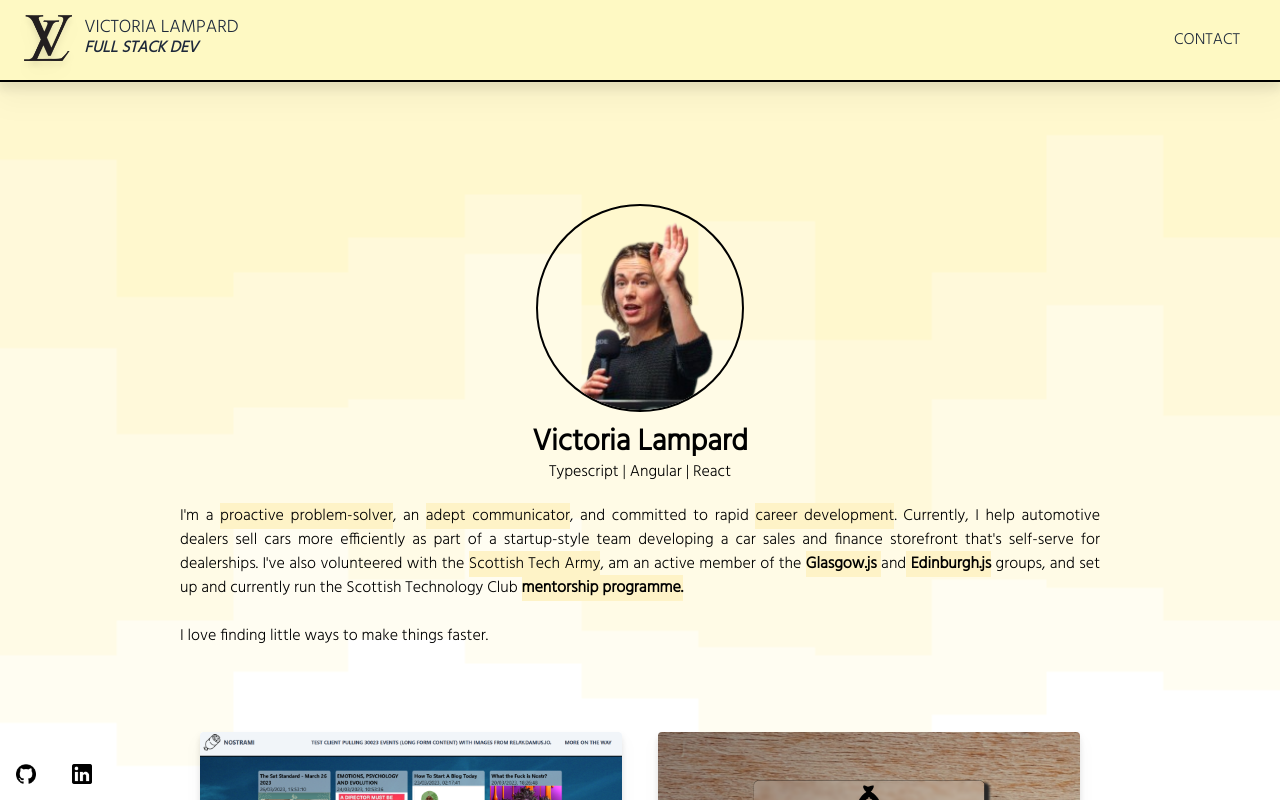
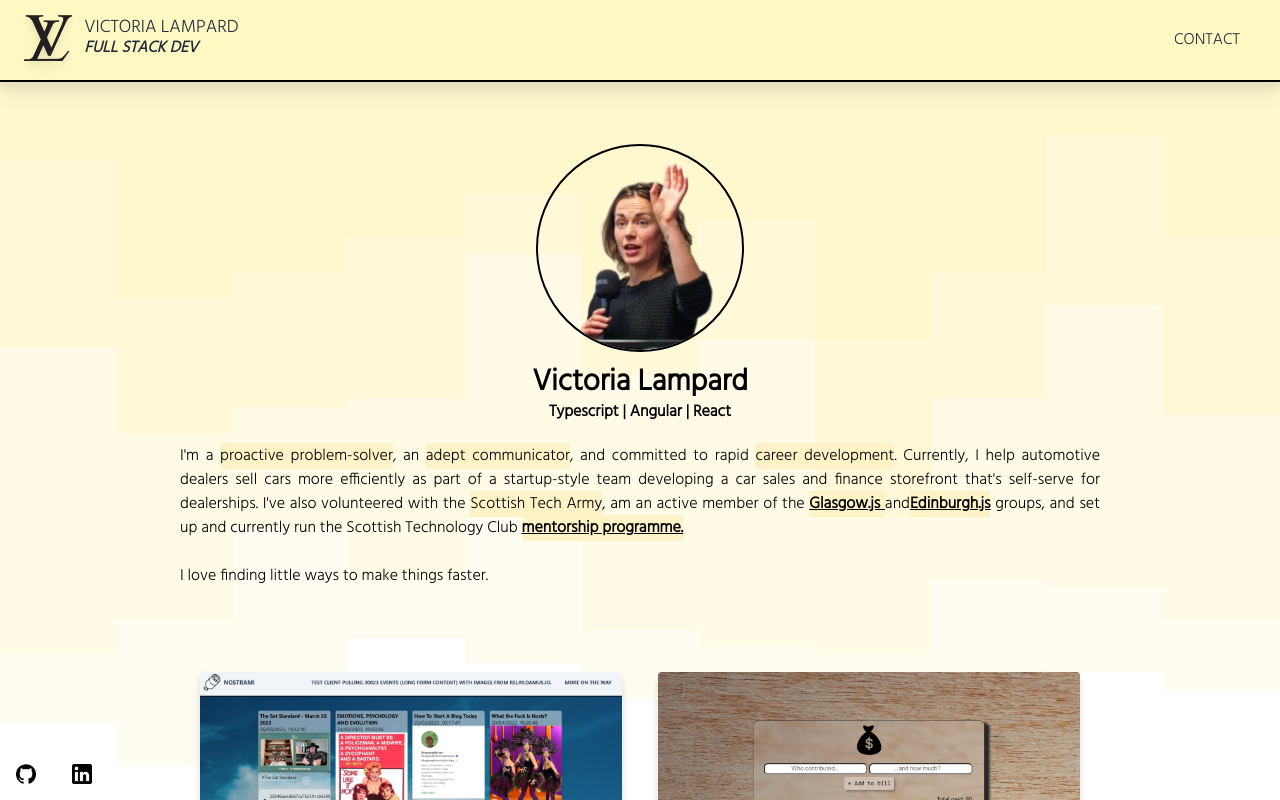
Before and after one commit to vglampard/portfolio-tailwind, a React (Create React App) app: page / in a window 1280 px wide. Shown: the top 800 px of the page. Built offline with nearby package versions, Linux system fonts and the light colour scheme.

Commit message:
adjustments to project card display

```diff
--- a/src/App.js
+++ b/src/App.js
@@ -28,11 +28,11 @@ function App() {
   const IMAGES = { wordpress, github, linkedin };
 
   return (
-    <div className="flex flex-col mt-10 md:mt-20 sm:mt-10 items-center justify-center ">
+    <div className="flex flex-col mt-10 md:mt-5 sm:mt-5 items-center justify-center ">
       <div className="flex flex-col items-center justify-center">
-      <img src={profpic} alt="Victoria Lampard" className="rounded-full mt-14 md:mt-10 w-52 mb-2 border-2 border-black"/>
+        <img src={profpic} alt="Victoria Lampard" className="rounded-full mt-14 md:mt-10 w-52 mb-2 border-2 border-black" />
         <h2 className="text-3xl font-bold mt-1">Victoria Lampard</h2>
-          <h5>Typescript | Angular | React </h5>
+        <h5 className="font-bold">Typescript | Angular | React </h5>
         <div className="p-5 text-justify lg:w-[75vw] md:w-[75vw]">
           I'm a <span className="bg-amber-100">proactive problem-solver</span>, an <span
             className="bg-amber-100">adept
@@ -40,18 +40,18 @@ function App() {
           to rapid <span className="bg-amber-100">career development</span>. Currently, I help automotive dealers sell cars more efficiently as part of a startup-style team
           developing a car sales and finance storefront that's self-serve for
           dealerships. I've also volunteered with the <span className="bg-amber-100">Scottish Tech
-                    Army</span>, am an active member of the <span className="bg-amber-100 font-bold"><a
+            Army</span>, am an active member of the <span className="bg-amber-100 font-bold underline"><a
               href="https://www.glasgowjs.org/" target="_blank">Glasgow.js</a> </span> and
-                    <span className="bg-amber-100 font-bold"><a
-                        href="https://www.glasgowjs.org/" target="_blank"> Edinburgh.js</a></span> groups, and set up and
-                    currently run the Scottish Technology Club <span className="bg-amber-100 font-bold"><a
+          <span className="bg-amber-100 font-bold underline"><a
+            href="https://www.glasgowjs.org/" target="_blank">Edinburgh.js</a></span> groups, and set up and
+          currently run the Scottish Technology Club <span className="bg-amber-100 font-bold underline"><a
             href="https://www.scottishtechnology.club/mentoring"
-                    target="_blank">mentorship programme.</a></span> <br/><br/>
+            target="_blank">mentorship programme.</a></span> <br /><br />
           I love finding little ways to make things faster.
         </div>
       </div>
       <div className="flex flex-col justify-center">
-          <Projects/>
+        <Projects />
       </div>
     </div>
   );
--- a/src/components/Projects/ProjectsCard.js
+++ b/src/components/Projects/ProjectsCard.js
@@ -34,7 +34,7 @@ export default function ProjectsCard({ project, MODAL_STATES }) {
     <div>
       <div className="group relative bg-white m-2 w-7/8 rounded drop-shadow-lg transition duration-250 hover:scale-110">
         <img src={IMAGES[project.image]} alt="project" className="w-full object-cover rounded-t" />
-        <div className="absolute top-1/3 bg-amber-100 opacity-0 group-hover:opacity-100 transition duration-300 flex justify-between flex-col w-full py-3">
+        <div className="absolute bottom-0 bg-amber-100 opacity-0 group-hover:opacity-100 transition duration-300 flex justify-between flex-col w-full py-3 border-black border-t-2 border-b-4">
 
         <h1
             className="text-sm font-bold leading-tight inline-block mr-4 py-2 pl-2 text-slate-900 uppercase"
```
Lines whose indentation alone changed are shown as unchanged.
